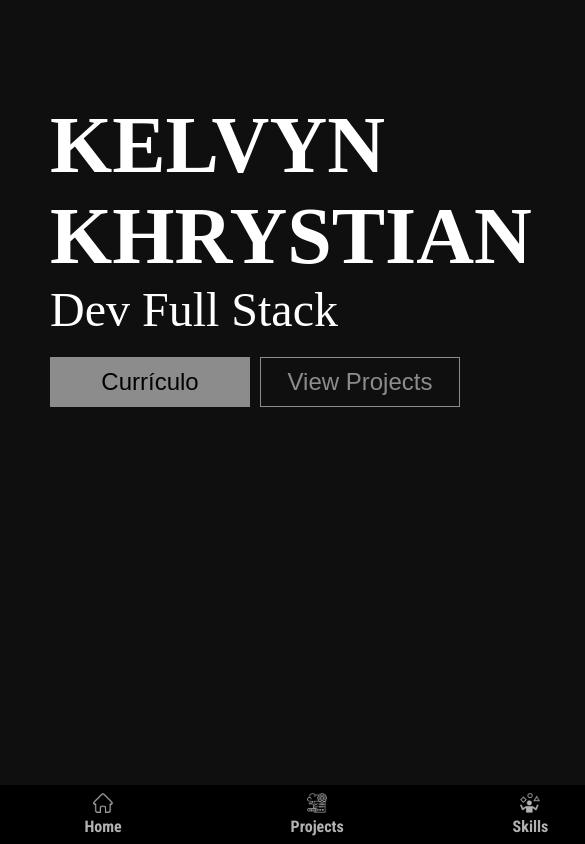
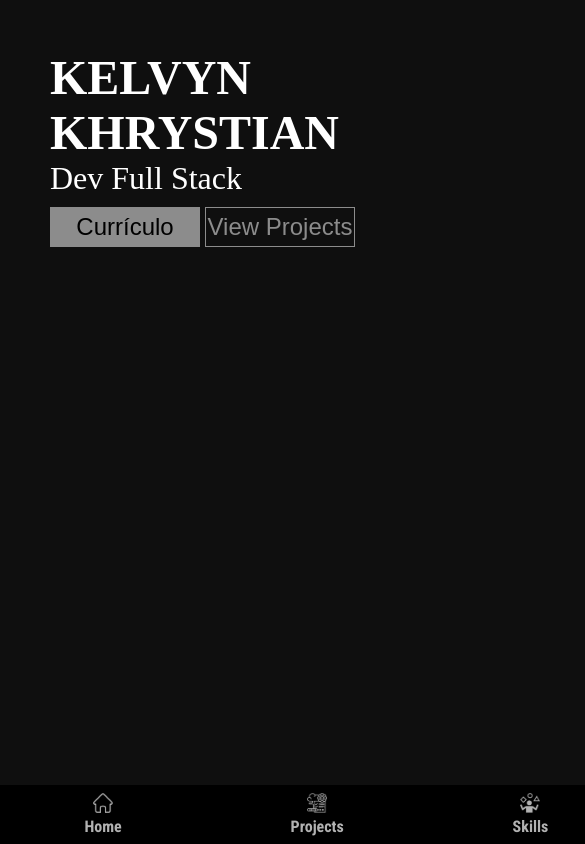
Before and after one commit to kelvynkhrystian/portifolio, a React (Create React App) app: page / in a window 390 px wide. Shown: the top 844 px of the page, 585 px wide, since content can reach past the window. Built offline with nearby package versions, Linux system fonts and the light colour scheme; a web font is replaced by a local one.

Commit message:
ajuste-visual-mobile-menu

```diff
--- a/src/pages/Home.jsx
+++ b/src/pages/Home.jsx
@@ -8,7 +8,7 @@ function Home() {
     <>
       <Header />
       <HomeStyles>
-        <div className='left-header'>
+        <div className='left-home'>
           <h1>KELVYN</h1>
           <h1>KHRYSTIAN</h1>
           <p>Dev Full Stack</p>
@@ -17,7 +17,7 @@ function Home() {
             <button className='rigth'>View Projects</button>
           </div>
         </div>
-        <div className='rigth-header'>
+        <div className='rigth-home'>
           <img src={cubo} alt="cubo-transmorfo" />
         </div>
 
--- a/src/styles/globalStyles.js
+++ b/src/styles/globalStyles.js
@@ -11,8 +11,7 @@ const GlobalStyle = createGlobalStyle`
     display: flex;
     flex-direction: column;
     justify-content: flex-start;
-    width: 100vh;
-    height: 100vh;
+    width: 100%;
   }
 
   body {
@@ -24,7 +23,7 @@ const GlobalStyle = createGlobalStyle`
     font-family: 'Patua One', cursive;
     justify-content: flex-start;
     height: 100vh;
-    width: 100vh;
+    width: 100%;
   }
 
 
--- a/src/styles/homeStyles.js
+++ b/src/styles/homeStyles.js
@@ -61,10 +61,6 @@ export const HomeStyles = styled.article`
 
   }
 
-  div.left-header {
-
-  }
-
   img {
     margin-right: 50px;
     width: 400px;
@@ -72,9 +68,29 @@ export const HomeStyles = styled.article`
 
 
   @media (max-width:600px) {
+    padding: 50px 50px;
 
     img {
       display: none;
     }
+    h1 {
+      font-size: 3em;
+    }
+    p {
+      font-size: 2em;
+    }
+    button {
+      margin: 0;
+      margin-top: 10px;
+      margin-right: 5px;
+      height: 40px;
+      width: 150px;
+    }
+
+    div.left-home > div {
+      align-items: left;
+      display: flex;
+      justify-content: flex-start;
+    }
   }
 `;
```
